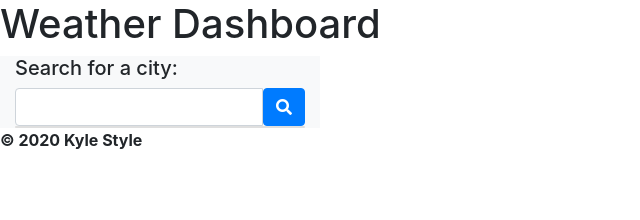
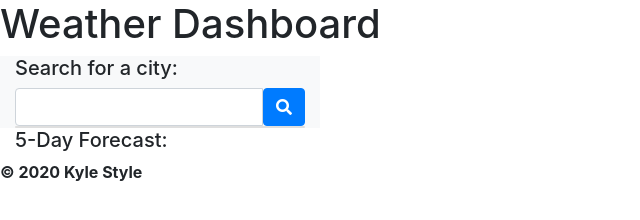
Before and after one commit to Kallen478/06-server-side-APIs-homework, a plain HTML site: page index.html in a window 1280 px wide. Shown: the whole page, without its empty margins (0-640 px from the left). Drawn offline with nearby package versions, Linux system fonts and the light colour scheme.

Commit message:
added html for 5 day forecast

```diff
--- a/index.html
+++ b/index.html
@@ -47,6 +47,7 @@
                     </ul>
                 </div>
             </section>
+
             <!-- current weather -->
             <section class="col-md-9">
                 <div id="currentWeather">
@@ -54,6 +55,13 @@
             </section>
         </div>
 
+        <!-- 5 day forecast -->
+        <div class="row">
+            <section class="col-md-12">
+                <h5>5-Day Forecast:</h5>
+                <div id="fiveDayForecast" class="row"></div>
+            </section>
+        </div>
 
     </main>
 
```
